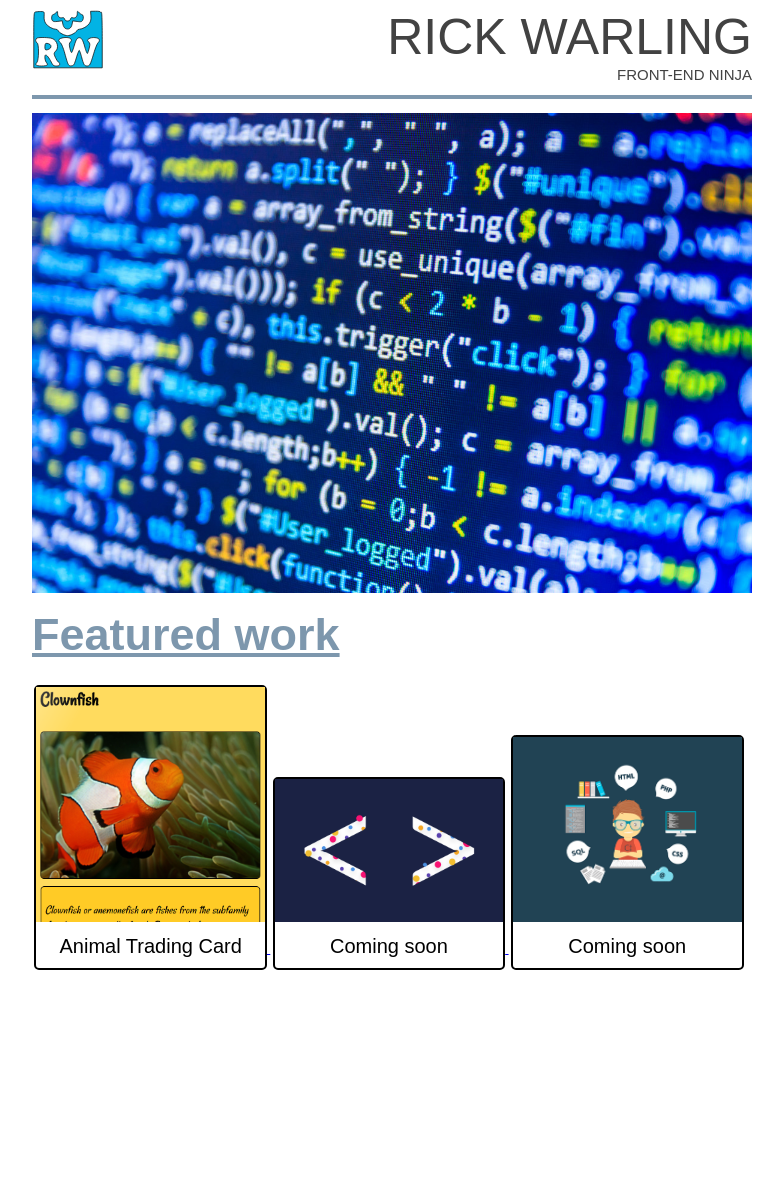
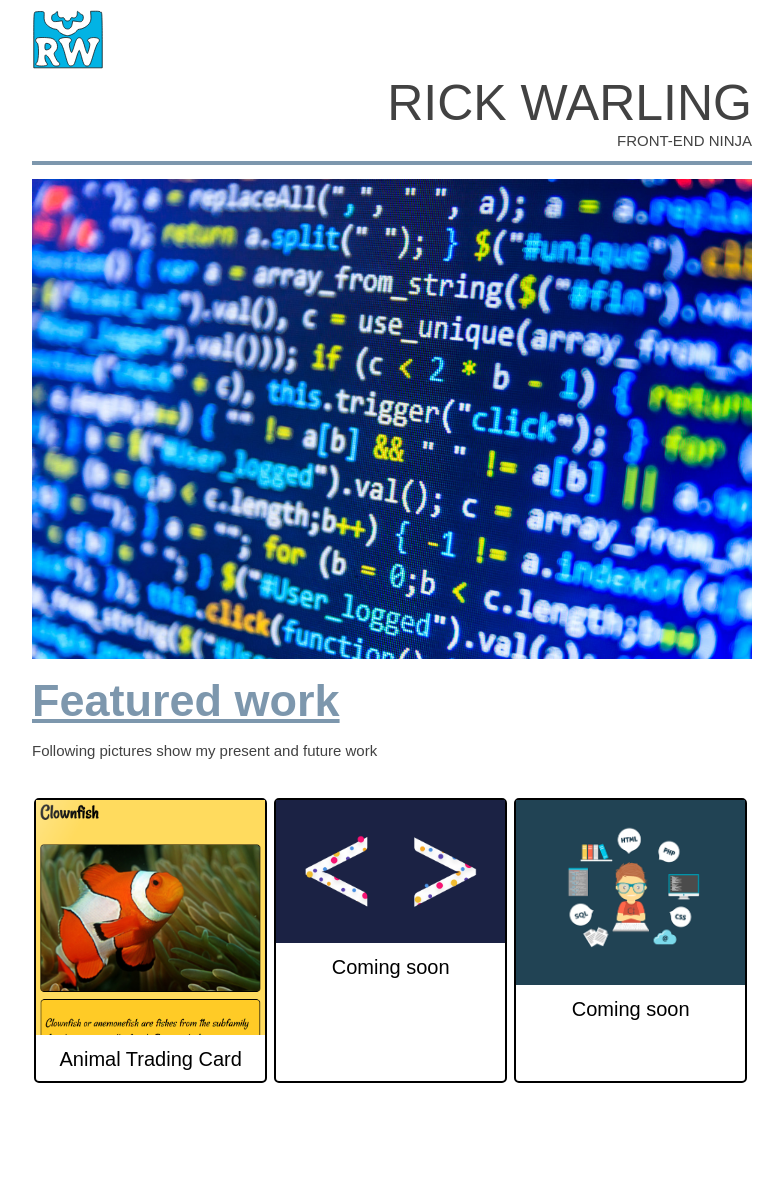
Before and after one commit to Dev-rick/portfolio, a Python web app: template templates/index.html in a window 1280 px wide. Shown: the whole page, without its empty margins (248-1031 px from the left). Before the commit the page ends 970 px from the top, so only its background shows below. Run offline with Jinja, Linux system fonts and the light colour scheme; the template is opened without the code that fills it, so the values that code supplies are empty.

Commit message:
final_submit
correction of mistakes of Udacity

```diff
--- a/assets/css/main.css
+++ b/assets/css/main.css
@@ -49,11 +49,10 @@ img {
 
 .logo {
   max-width: 22%;
-  float: left;
+  margin-left: 0;
 }
 
 .name {
-
   width: 100%;
   text-align: right;
 }
@@ -74,7 +73,6 @@ img {
 }
 
 hr {
-  display: block;
   height: 2px;
   border: 0;
   border-top: 4px solid #7d97ad;
@@ -93,7 +91,6 @@ hr {
 
 article {
   max-width: 90%;
-
 }
 
 .main_picture {
@@ -102,21 +99,30 @@ article {
 .heading1 {
   margin-top: 13px;
   margin-bottom: 0px;
-  weight: 100;
   font-size: 20px;
   color: #7d97ad;
   text-decoration: underline;
 }
 
+.p1 {
+  font-size: 15px;
+}
+
+.featured_work {
+  display: flex;
+  flex-wrap: wrap;
+  height: 400px;
+  align-content: space-between;
+}
+
+
 .work {
-  max-width: 100%;
-  display: inline-block;
   margin-left: 0.2em;
   margin-top: 2em;
   text-align: center;
   border: 2px black solid;
   border-radius: 5px;
-
+  text-decoration: none;
 }
 
 .work:hover {
@@ -125,12 +131,13 @@ article {
 
 .description_of_work {
   font-size: 20px;
-  display: inline-block;
   margin: 10px;
-  text-decoration: none;
   color: black;
 }
 
+.links_without_textdecoration {
+  text-decoration: none;
+}
 
 /*
  *
--- a/templates/index.html
+++ b/templates/index.html
@@ -6,7 +6,6 @@
     <meta http-equiv="X-UA-Compatible" content="IE=edge">
     <title>Rick Warling</title>
     <link rel="stylesheet" type="text/css" href="assets/css/main.css">
-    <link rel="stylesheet" type="text/css" href="assets/css/responsive.css">
   </head>
   <body>
     <nav>
@@ -28,29 +27,35 @@
       <div class="heading1">
         <h1>Featured work</h1>
       </div>
-      <a href="http://animal-trading-card.appspot.com/" >
+        <p class="p1">
+          Following pictures show my present and future work
+        </p>
+        <div class="featured_work">
           <div class="work">
+            <a class="links_without_textdecoration" href="http://animal-trading-card.appspot.com/" >
               <img src="assets/imgs/animal_trading.png" alt="animal_trading" />
               <div class="description_of_work">
                 Animal Trading Card
               </div>
+            </a>
           </div>
-      </a>
-      <a href="#" >
           <div class="work">
+            <a class="links_without_textdecoration" href="#" >
               <img src="assets/imgs/coding_1.png" alt="coming_soon" />
               <div class="description_of_work">
                 Coming soon
               </div>
+            </a>
           </div>
-      </a>
-      <a href="#" >
           <div class="work">
+            <a class="links_without_textdecoration" href="#" >
               <img src="assets/imgs/coding_3.png" alt="coming_soon" />
               <div class="description_of_work">
                 Coming soon
               </div>
+            </a>
           </div>
-      </a>
+        </div>
       </article>
   </body>
+</html>
```
Also changed, not shown: 1 other file. Lines whose indentation alone changed are shown as unchanged.
